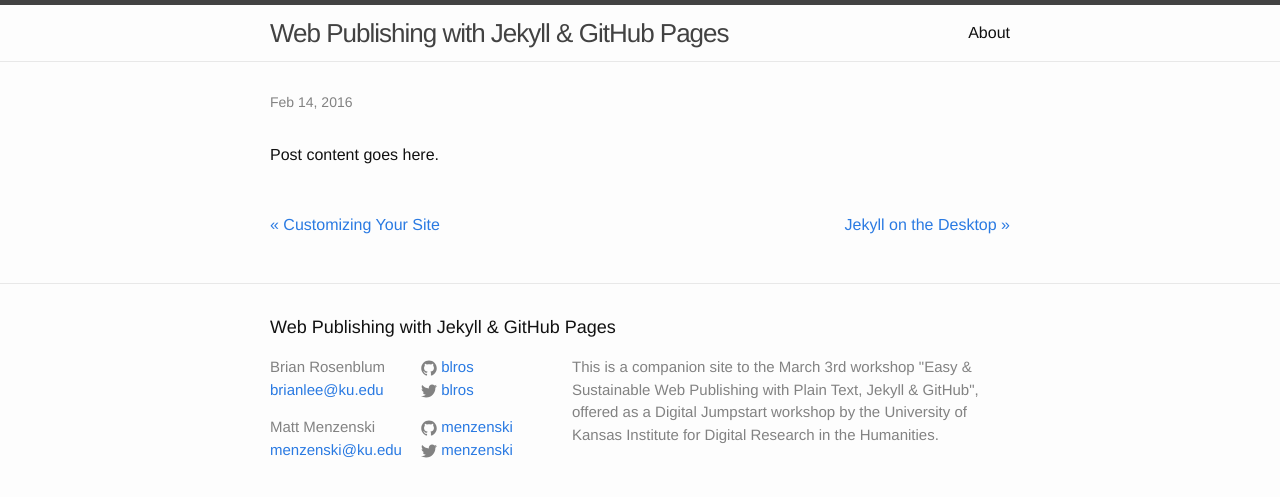
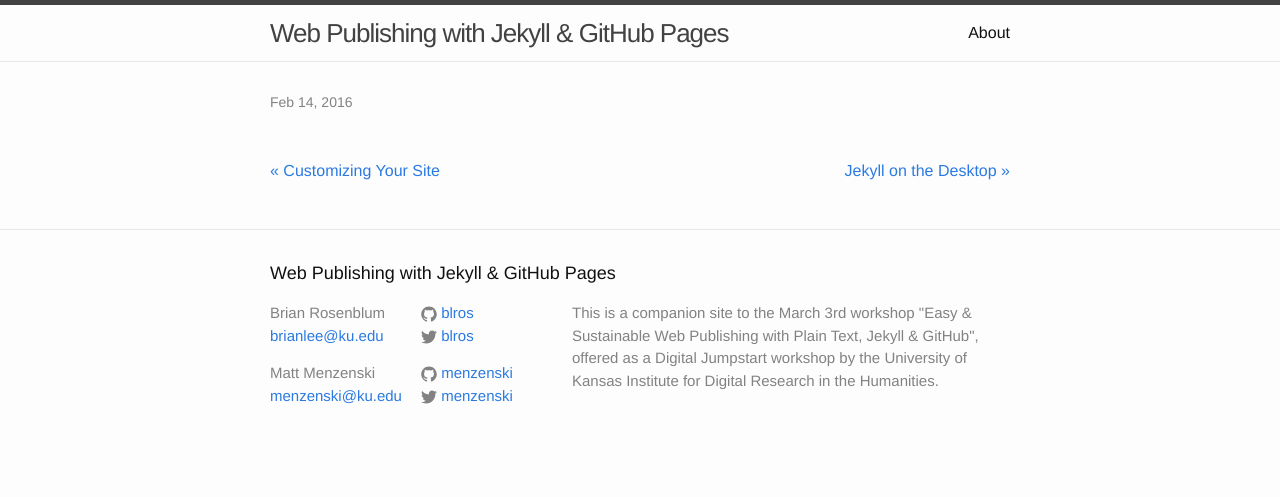
Before and after one commit to menzenski/idrh-static-site-workshop, a Jekyll site: the page built from _posts/2016-02-14-the-liquid-templating-language.md, in a window 1280 px wide. Shown: the top 497 px of the page. Built offline with Jekyll 4.4.1, drawn with Linux system fonts in a browser that asks for light colours.

Commit message:
Updated 2016-02-14-the-liquid-templating-language.md

```diff
--- a/_posts/2016-02-14-the-liquid-templating-language.md
+++ b/_posts/2016-02-14-the-liquid-templating-language.md
@@ -1,7 +1,7 @@
 ---
 layout: post
-title: "The Liquid Templating Language"
-date: 2016-02-14 14:40:40 -0600
+title: The Liquid Templating Language
+date: "2016-02-14 14:40:40 -0600"
 categories: jekyll
+published: true
 ---
-Post content goes here.
```
